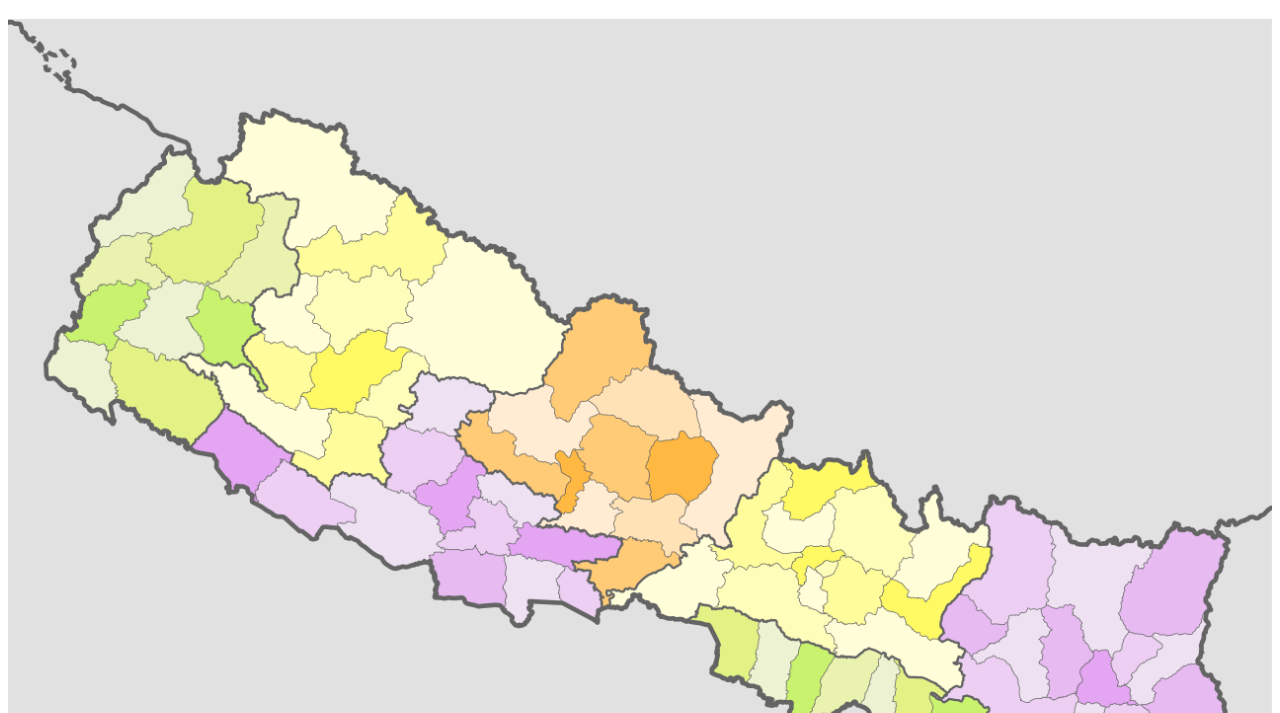
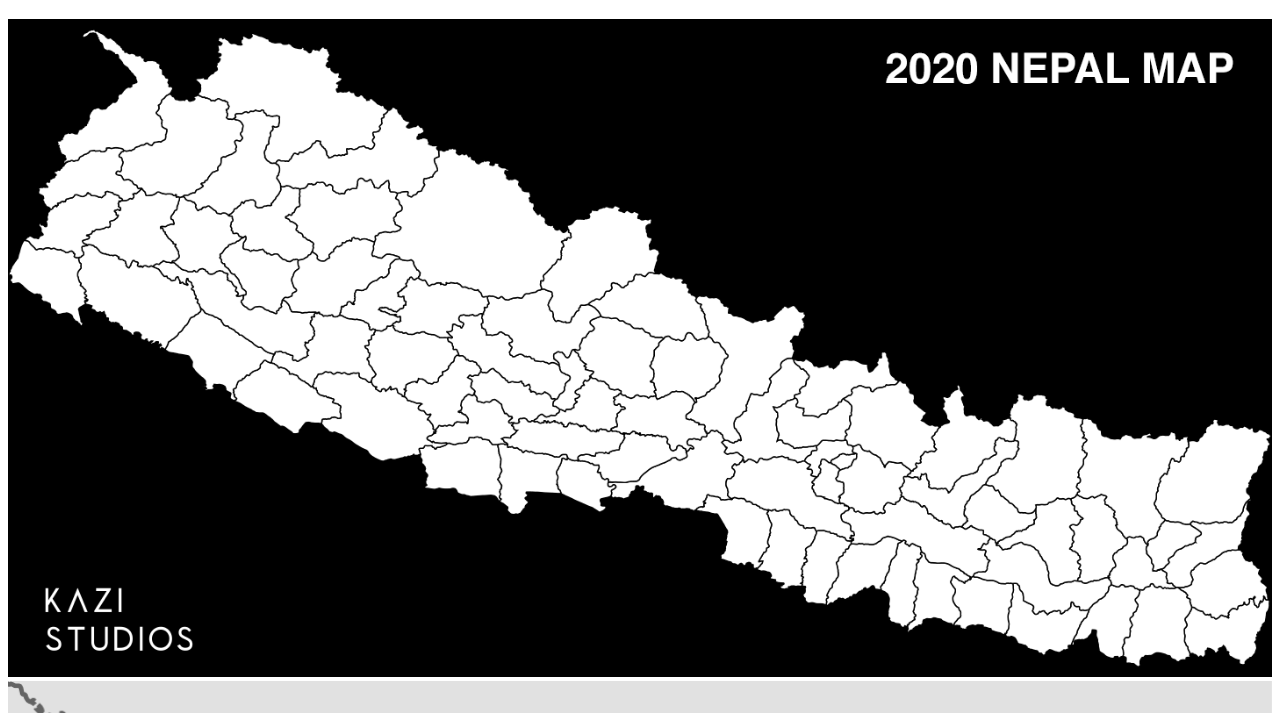
Before and after one commit to nitesh504/NepalDistrictQuiz, a plain HTML site: page index.html in a window 1280 px wide. Shown: the part 87-800 px from the top of the page. Drawn offline with Linux system fonts and the light colour scheme.

Commit message:
prj set up

```diff
--- a/index.html
+++ b/index.html
@@ -11,6 +11,7 @@
     This is the map of nepal and this will be rendered by using the html Portion
     <div class="title">
       <h1 style="background-color: red; color: white" ;>Map Of Nepal</h1>
+      <img src="./newimgnep.png" alt="nepal image" style="width: 100%;" />
       <img src="./allnep.png" alt="nepal image" style="width: 100%;" />
     </div>
     <script src="Index.js"></script>
```
Also changed, not shown: newimgnep.png (added).
